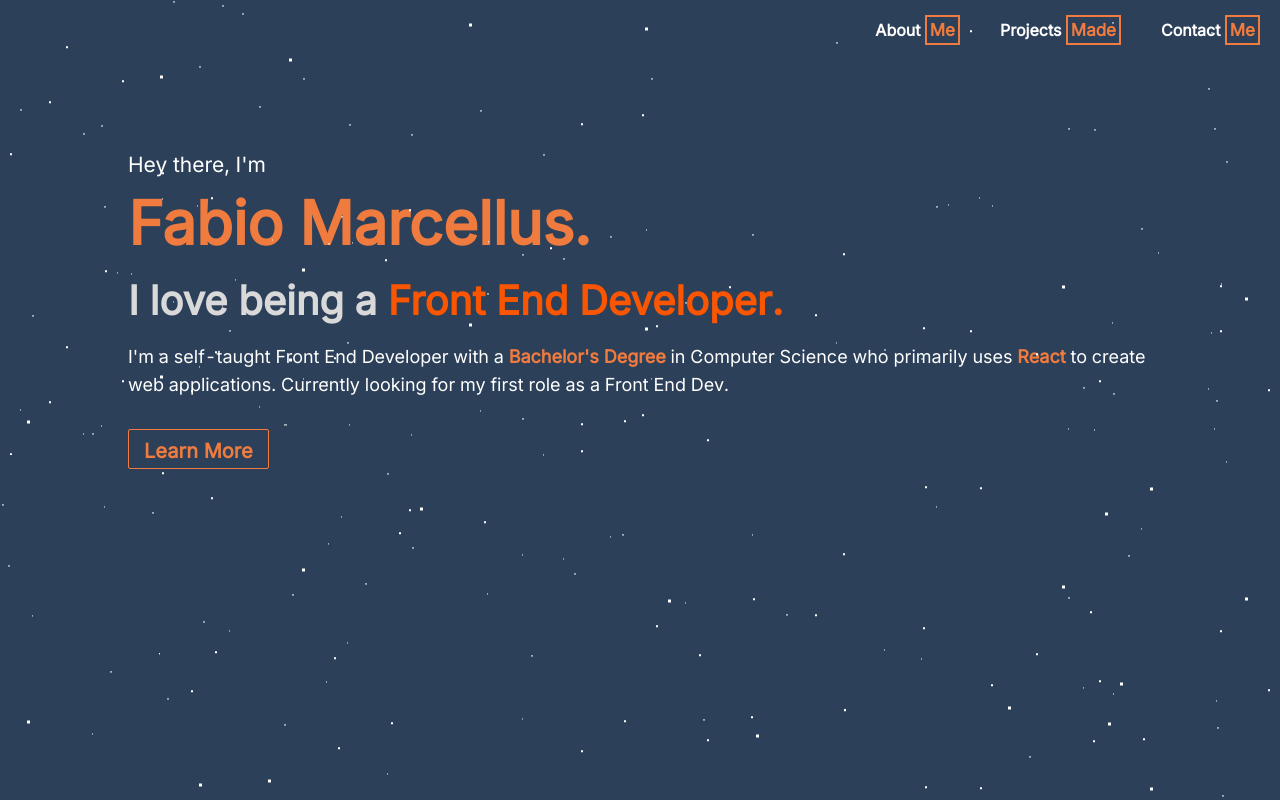
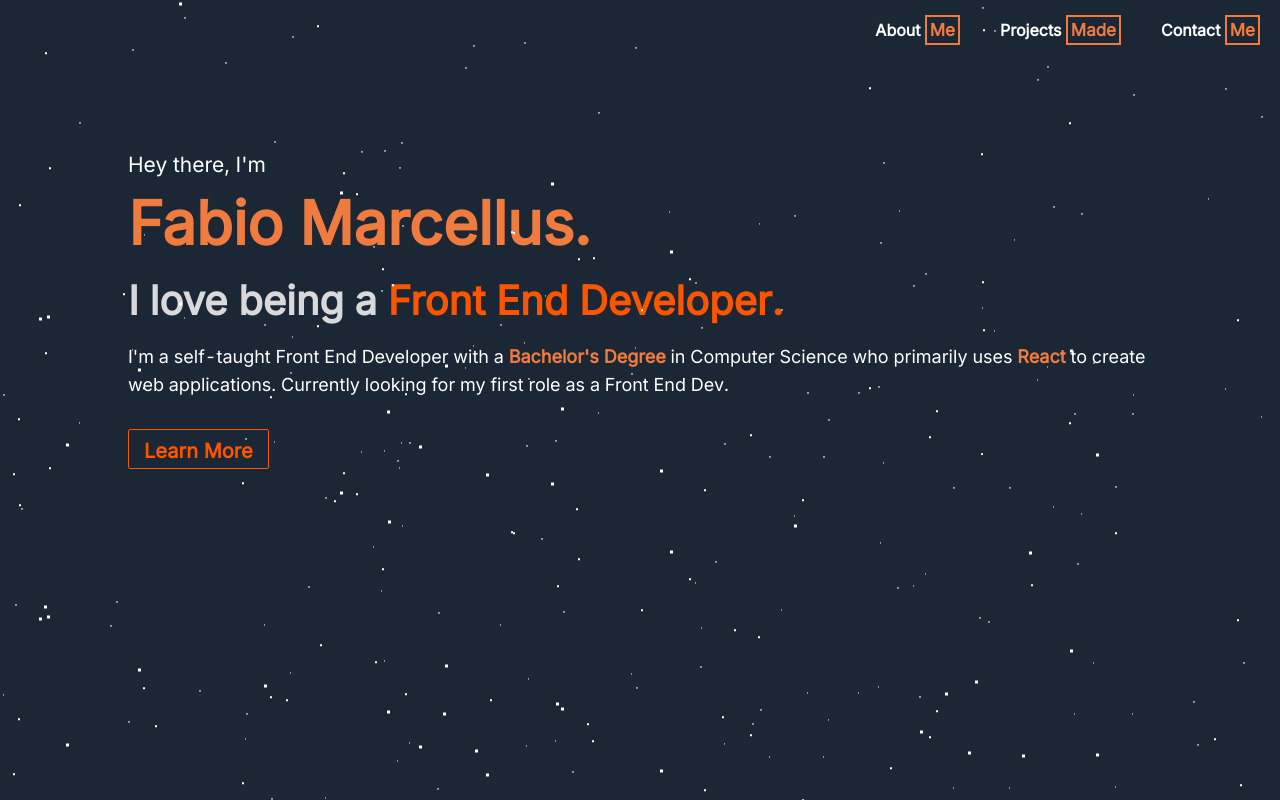
Before and after one commit to famarcellus/Developer-PortfolioV3, a Gatsby site: page / in a window 1280 px wide. Built offline with nearby package versions, Linux system fonts and the light colour scheme; Gatsby itself is replaced by a stand-in of ours.

Commit message:
Change BG and intro button colors to improve contrast

```diff
--- a/src/components/intro/Intro.js
+++ b/src/components/intro/Intro.js
@@ -12,7 +12,7 @@
                 Computer Science who primarily uses <span className="colored-text">React</span> to create web applications. Currently
                 looking for my first role as a Front End Dev.
             </h2>
-            <Button className="intro-button" size="large" danger><a href="#about-section">Learn More</a></Button>
+            <Button className="intro-button" size="large" danger><a href="#about">Learn More</a></Button>
         </section>
     )
 }
--- a/src/components/intro/Intro.scss
+++ b/src/components/intro/Intro.scss
@@ -33,16 +33,16 @@
 
     .intro-button {
         margin-top: 20px;
-        color: #F07B3F;
-        border-color: #F07B3F;
+        color: #fa5500;
+        border-color: #fa5500;
         background-color: transparent;
         font-size: 20px;
         font-weight: 600;
     }
 
     .intro-button:hover {
-        color: #fa5500;
-        border-color: #fa5500;
+        // color: #fa530088;
+        background-color: #fa530011;
     }
 
 }
--- a/src/components/navbar/Navbar.js
+++ b/src/components/navbar/Navbar.js
@@ -8,7 +8,7 @@
         <header className="navbar">
             <Menu mode="horizontal" className="menu" overflowedIndicator={<HamburgerIcon />} triggerSubMenuAction="click">
                 <Menu.Item key="about">
-                    <h1 className="menu-title">About <span className="special-text">Me</span></h1>
+                    <a href="#about"><h1 className="menu-title">About <span className="special-text">Me</span></h1></a>
                 </Menu.Item>
                 <Menu.Item key="projects">
                     <h1 className="menu-title">Projects <span className="special-text">Made</span> </h1>
--- a/src/index.scss
+++ b/src/index.scss
@@ -1,4 +1,4 @@
-$bg-color: #2D4059;
+$bg-color: #1B2735;
 $accent-color: #F07B3F;
 
 body {
@@ -69,9 +69,8 @@
 $shadows-big:    multiple-box-shadow(100);
 
 html {
-  height: 100%;
-  background: radial-gradient(ellipse at bottom, #1B2735 0%, #090A0F 100%);
-  overflow: hidden;
+    height: 100%;
+    background: #1B2735;
 }
 
 #stars {
```
